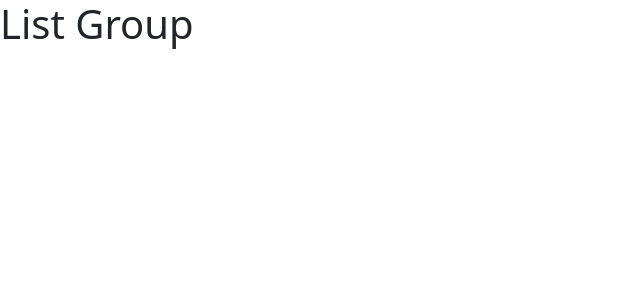
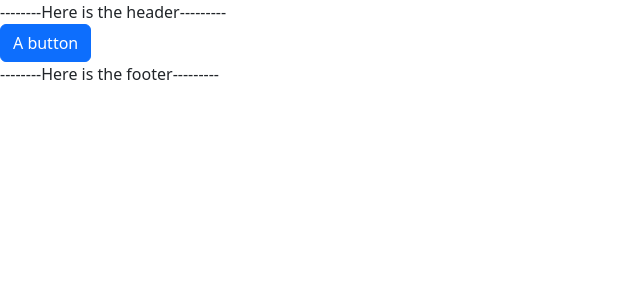
Before and after one commit to lubrozz/lubrozz.github.io, a React (Vite) app in the folder cv_web-page/: page / in a window 1280 px wide. Shown: the top 300 px of the page, without its empty margins (0-640 px from the left). Built offline with nearby package versions, Linux system fonts and the light colour scheme.

Commit message:
Created MainLayout. Wrapped components in MainLayout.

```diff
--- a/cv_web-page/src/App.tsx
+++ b/cv_web-page/src/App.tsx
@@ -1,11 +1,45 @@
 //import Message from "./Message";
 import ListGroup from "./components/ListGroup";
+import Button from "./components/Button";
+import Alert from "./components/Alert";
+import { useState } from "react";
+import MainLayout from "./Layout/MainLayout";
+
+/**
+ * --------The Alert--------
+ * Instead of doing conditional if statements, you can use && in JS.
+ * true && 1 === 1
+ * false && 1 === false
+ *
+ * Thus only rendering the alert if the first is true.
+ * This is used in the <Alert> element. Calling the onClose function (created in the component interface)
+ * and then using the 'setAlertVisibility' to set the state to false. The onClose is set to be called onClick in the component.
+ *
+ *
+ * -------The Button--------
+ * With the interface created in the 'Button' component, you pass the arguments in the Button element.
+ * here, we set the color to 'primary' and the onClick gets a function (here logging times clicked.).
+ * Finally, the "children" string is set between the two <Button> and thus is the text for the button.
+ *
+ */
 
 function App() {
+  /**
+   * useState is done to set the state of an element. It creates an array of two elements.
+   * The initial state and a changing state. The initial state is set in the '()'.
+   */
+  const [alertVisible, setAlertVisibility] = useState(false);
+
   return (
-    <div>
-      <ListGroup />{" "}
-    </div>
+    <MainLayout>
+      {alertVisible && (
+        <Alert onClose={() => setAlertVisibility(false)}>An Alert </Alert>
+      )}
+
+      <Button color="primary" onClick={() => setAlertVisibility(true)}>
+        A button
+      </Button>
+    </MainLayout>
   );
 }
 
--- /dev/null
+++ b/cv_web-page/src/Layout/MainLayout.tsx
@@ -0,0 +1,16 @@
+import React, { ReactNode } from "react";
+
+interface Props {
+  children: ReactNode;
+}
+
+const MainLayout = ({ children }: Props) => {
+  return (
+    <div>
+      <header>--------Here is the header---------</header>
+      <main>{children}</main>
+      <footer>--------Here is the footer---------</footer>
+    </div>
+  );
+};
+export default MainLayout;
```
